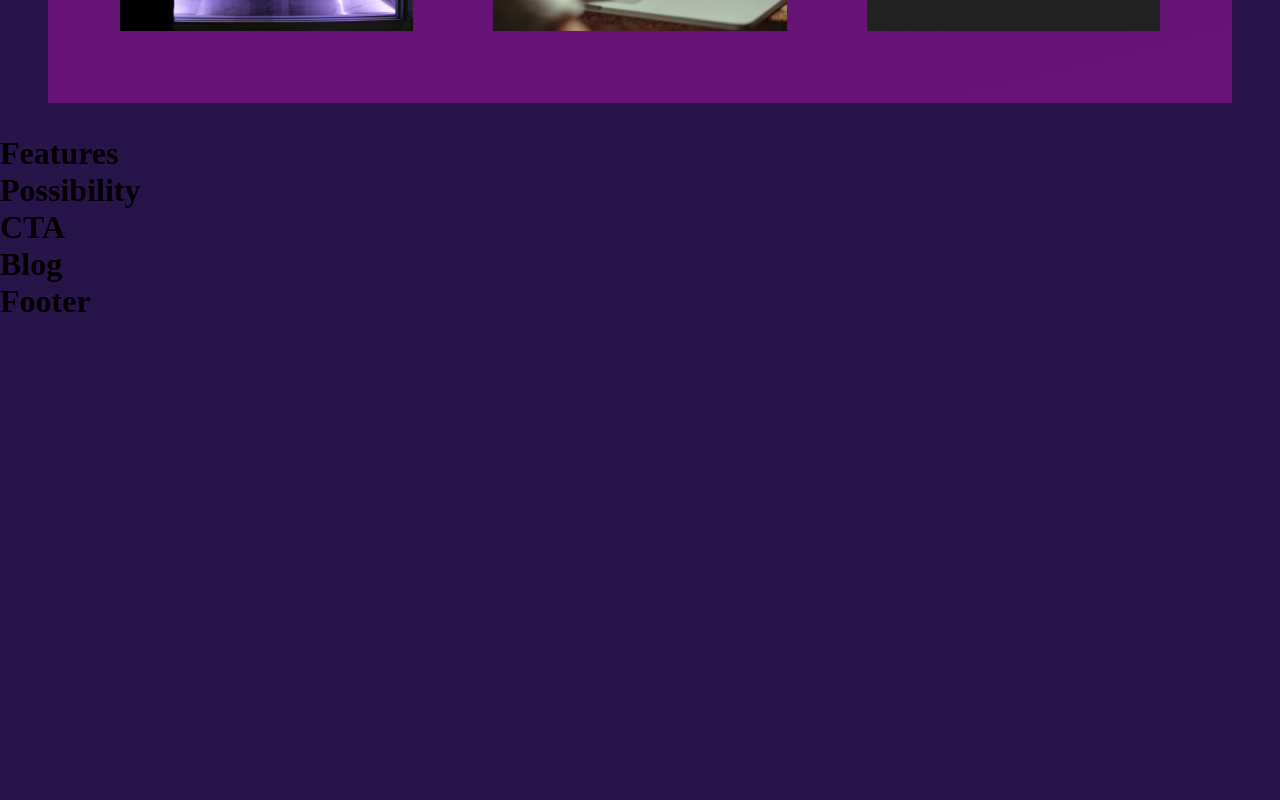
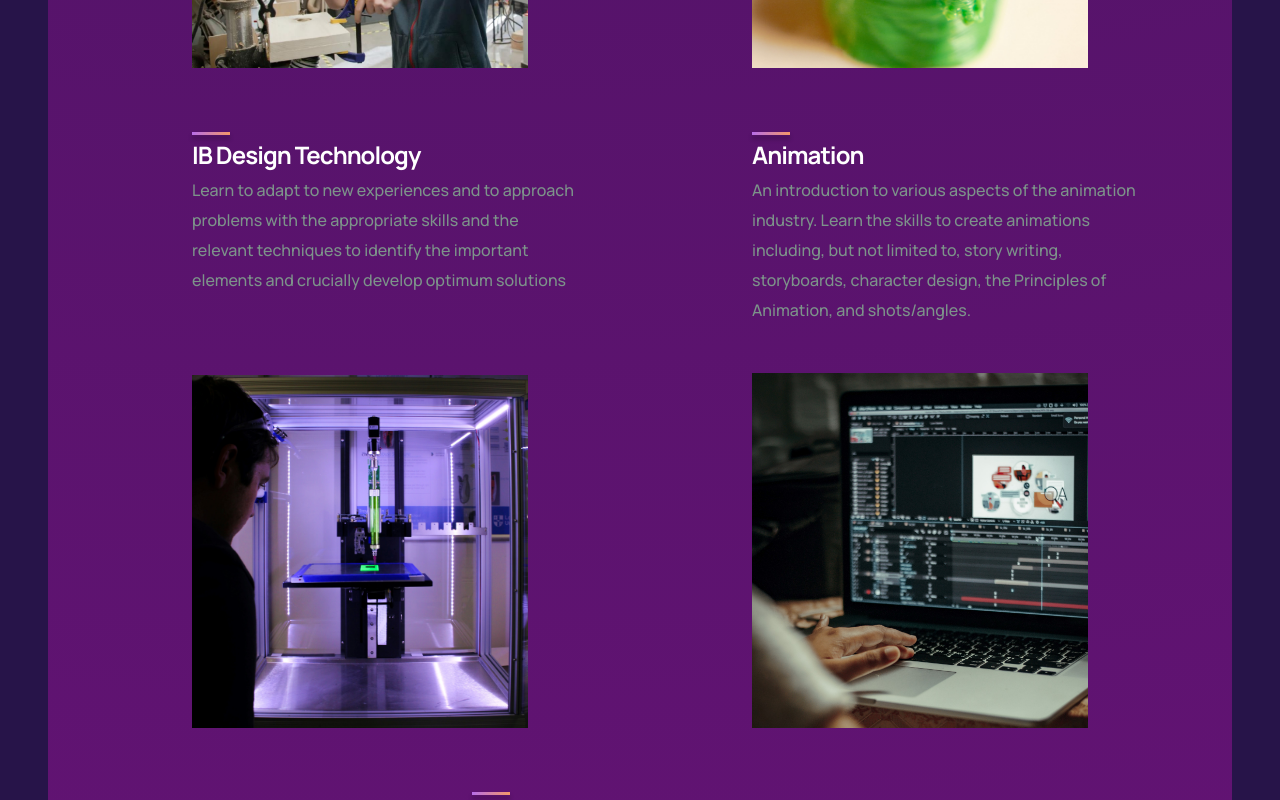
Before and after one commit to jaybrt/tsa_webmaster, a React (Create React App) app: page / in a window 1280 px wide. Shown: the part 2320-3120 px from the top of the page. Before the commit the page ends 2640 px from the top, so only its background shows below. Built offline with nearby package versions, Linux system fonts and the light colour scheme.

Commit message:
added stem certificate and other whacky changes

```diff
--- a/src/App.js
+++ b/src/App.js
@@ -1,15 +1,8 @@
 import React from "react";
 
-import {
-  Footer,
-  Blog,
-  Possibility,
-  Features,
-  TechClasses,
-  Header,
-} from "./containers";
+import { Footer, StemCertificate, TechClasses, Header } from "./containers";
 
-import { CTA, Navbar } from "./components";
+import { Navbar } from "./components";
 
 import "./App.css";
 
@@ -21,10 +14,7 @@ const App = () => {
         <Header />
       </div>
       <TechClasses />
-      <Features />
-      <Possibility />
-      <CTA />
-      <Blog />
+      <StemCertificate />
       <Footer />
     </div>
   );
--- a/src/containers/blog/Blog.jsx
+++ /dev/null
@@ -1,12 +0,0 @@
-import React from "react";
-import "./blog.css";
-
-const Blog = () => {
-  return (
-    <div>
-      <h1>Blog</h1>
-    </div>
-  );
-};
-
-export default Blog;
--- a/src/containers/features/Features.jsx
+++ /dev/null
@@ -1,12 +0,0 @@
-import React from "react";
-import "./features.css";
-
-const Features = () => {
-  return (
-    <div>
-      <h1>Features</h1>
-    </div>
-  );
-};
-
-export default Features;
--- a/src/containers/index.js
+++ b/src/containers/index.js
@@ -1,6 +1,4 @@
-export { default as Blog } from "./blog/Blog";
-export { default as Features } from "./features/Features";
 export { default as Footer } from "./footer/Footer";
 export { default as Header } from "./header/Header";
-export { default as Possibility } from "./possibility/Possibility";
 export { default as TechClasses } from "./techClasses/TechClasses";
+export { default as StemCertificate } from "./stemCertificate/StemCertificate";
--- a/src/containers/possibility/Possibility.jsx
+++ /dev/null
@@ -1,12 +0,0 @@
-import React from "react";
-import "./possibility.css";
-
-const Possibility = () => {
-  return (
-    <div>
-      <h1>Possibility</h1>
-    </div>
-  );
-};
-
-export default Possibility;
--- /dev/null
+++ b/src/containers/stemCertificate/StemCertificate.jsx
@@ -0,0 +1,29 @@
+import React from "react";
+import { Feature } from "../../components";
+import "./stemCertificate.css";
+
+const StemCertificate = () => {
+  return (
+    <div
+      className="lhs__stemcertificate-container section__margin_small"
+      id="stemcert"
+    >
+      <Feature
+        title="STEM Certificate @ Littleton"
+        text=" Littleton High School offers students the opportunity to earn a STEM Certificate, to signify their hard work and accomplishments in STEM related subjects and activities. The STEM certificate program is open to all students who are interested, and there are two options, the Gold Certificate and the Purple Certificate. STEM students will also have the opportunity to go on STEM field trips as well as attending monthly STEM pizza lunches where they get to hear an industry leader speak about their work. "
+      />
+      <div className="lhs__stemcertificate-features">
+        <Feature
+          title="Purple STEM Certificate"
+          text="In order to complete the Purple STEM Certificate students must meet all 4 of the following requirements: Maintain a cumulative grade point average of at least 3.0, take at least 3 years of math and science classes, create a portfolio documenting their progress and the work they have done for each of their 4 STEM electives, and complete 100 hours of STEM related extracurricular activities."
+        />
+        <Feature
+          title="Gold STEM Certificate"
+          text="In order to complete the Purple STEM Certificate students must meet all 4 of the following requirements: Maintain a cumulative grade point average of at least 3.5, take at least 4 years of math and science classes, create a portfolio documenting their progress and the work they have done for each of their 4 STEM electives, and complete 100 hours of STEM related extracurricular activities."
+        />
+      </div>
+    </div>
+  );
+};
+
+export default StemCertificate;
--- /dev/null
+++ b/src/containers/stemCertificate/stemCertificate.css
@@ -0,0 +1,59 @@
+.lhs__stemcertificate-container {
+  display: flex;
+  flex-direction: column;
+  padding: 2rem;
+
+  /* ff 3.6+ */
+  background: -moz-radial-gradient(
+    circle at 30% -100%,
+    #271449 1%,
+    #691378 100%
+  );
+
+  /* safari 5.1+,chrome 10+ */
+  background: -webkit-radial-gradient(
+    circle at 30% -100%,
+    #271449 1%,
+    #691378 100%
+  );
+
+  /* opera 11.10+ */
+  background: -o-radial-gradient(circle at 30% -100%, #271449 1%, #691378 100%);
+
+  /* ie 10+ */
+  background: -ms-radial-gradient(
+    circle at 30% -100%,
+    #271449 1%,
+    #691378 100%
+  );
+
+  /* global 92%+ browsers support */
+  background: radial-gradient(circle at 30% -100%, #271449 1%, #691378 100%);
+}
+
+.lhs__stemcertificate-container .lhs__features-container__feature-title {
+  max-width: 400px;
+}
+
+.lhs__stemcertificate-container .lhs__features-container__feature-text {
+  max-width: 800px;
+}
+
+.lhs__stemcertificate-features > * {
+  flex: 1;
+  display: unset;
+  flex-direction: column;
+  margin: 2rem;
+}
+
+.lhs__stemcertificate-features {
+  display: flex;
+}
+
+.lhs__stemcertificate-features .lhs__features-container__feature-text {
+  margin-top: 1rem;
+}
+
+.lhs__stemcertificate-container > :nth-child(1) {
+  margin-bottom: 2rem;
+}
--- a/src/containers/techClasses/techclasses.css
+++ b/src/containers/techClasses/techclasses.css
@@ -44,9 +44,9 @@
 }
 
 .lhs__techclasses-container .lhs__features-container__feature {
-  flex: 1;
-  margin: 1rem;
-  min-width: 210px;
+  flex: 1 1 33%;
+  margin: 1rem 2rem 1rem;
+  min-width: 300px;
   display: unset;
   flex-direction: column;
   justify-content: flex-start;
@@ -76,6 +76,12 @@
   }
 }
 
+@media screen and (max-width: 450px) {
+  .lhs__techclasses-container .lhs__features-container__feature {
+    min-width: 200px;
+  }
+}
+
 @media screen and (max-width: 350px) {
   /* Customizing feature component as per needs */
   .lhs__techclasses-container .lhs__features-container__feature {
@@ -89,4 +95,5 @@
   flex-wrap: wrap;
   flex-direction: row;
   margin-top: 2rem;
+  justify-content: space-around;
 }
```
Also changed, not shown: src/containers/blog/blog.css (deleted), src/containers/features/features.css (deleted), src/containers/possibility/possibility.css (deleted).
